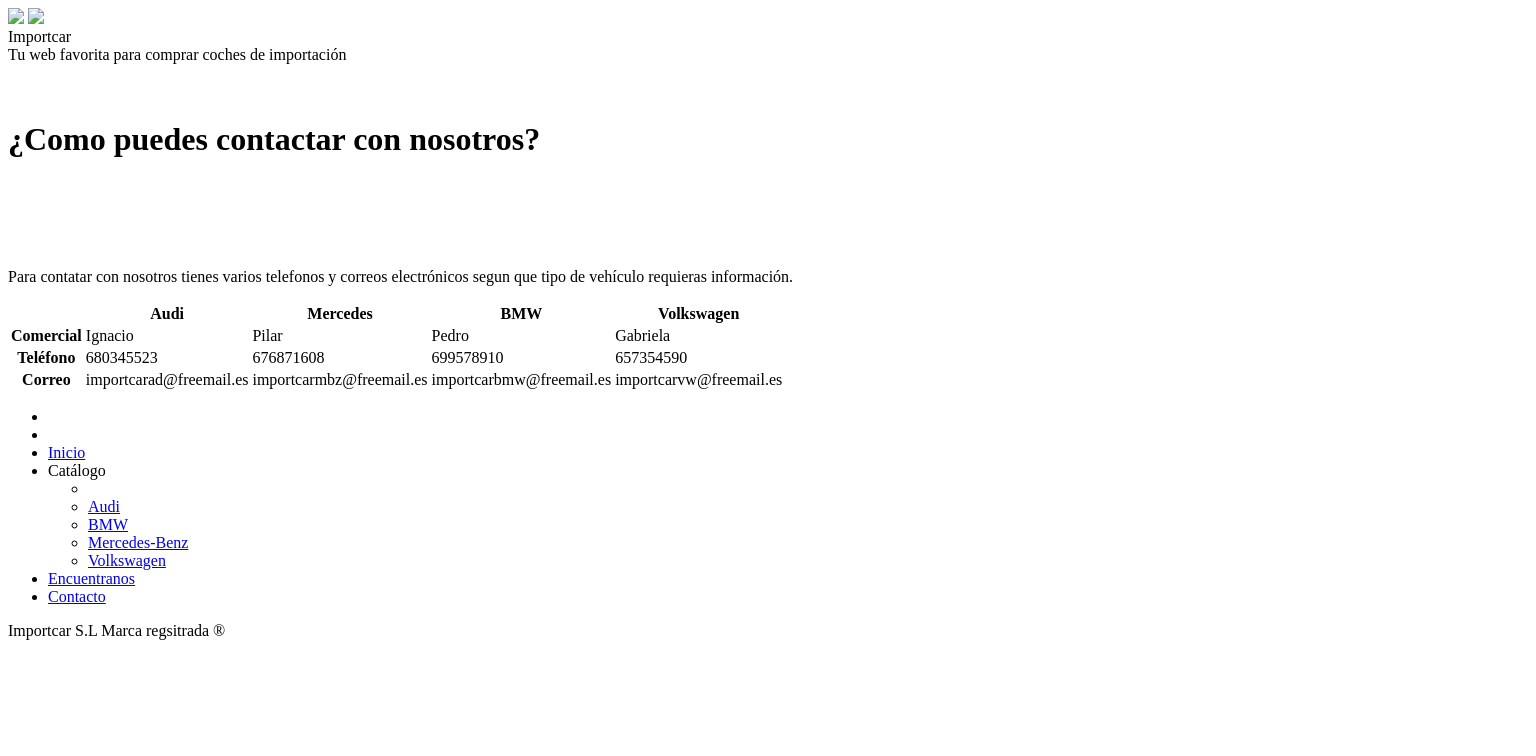
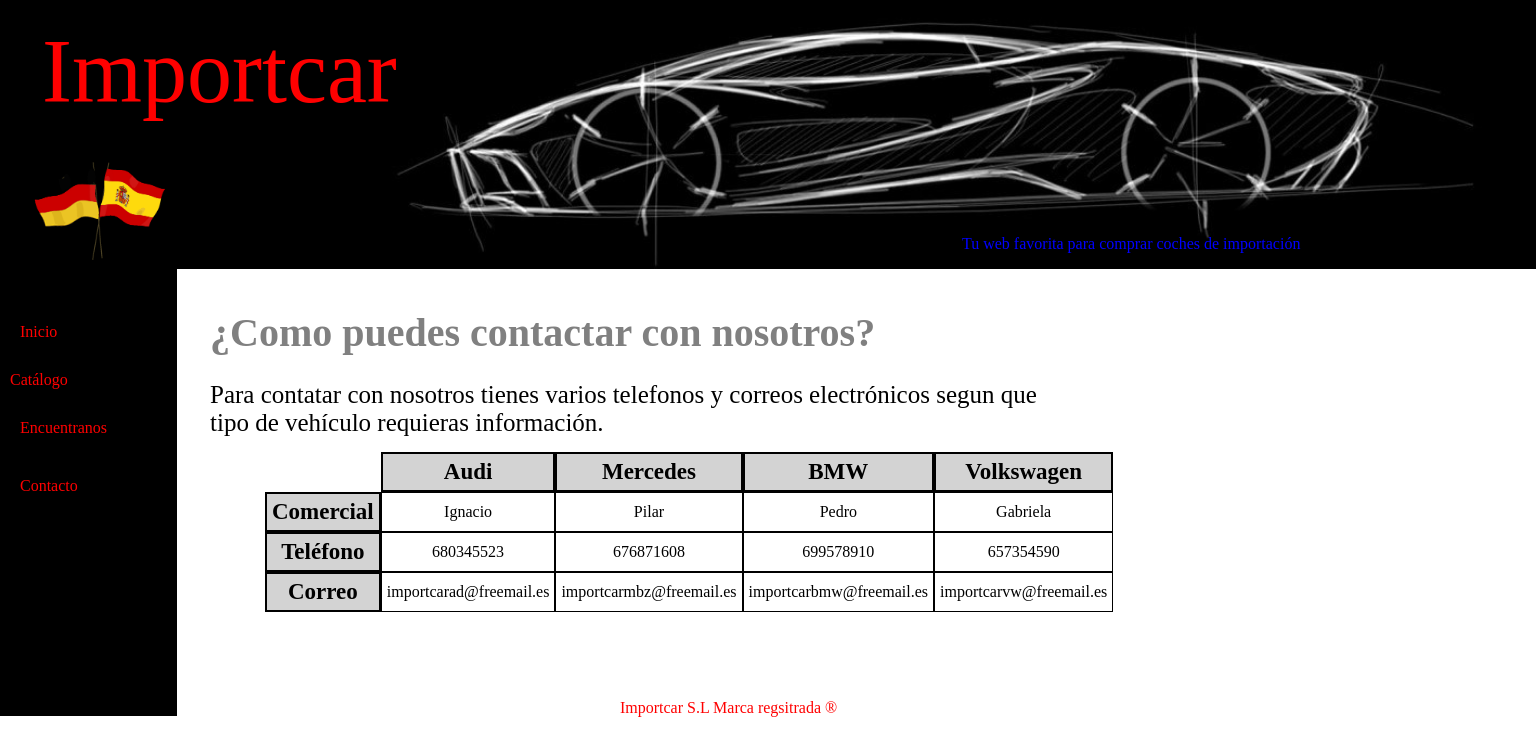
Before and after one commit to SergioAngelASIR/Pagina_web, a plain HTML site: page Contacto.html in a window 1280 px wide. Shown: the whole page, 1536 px wide, since content can reach past the window. Drawn offline with Linux system fonts and the light colour scheme.

Commit message:
Update Contacto.html

```diff
--- a/Contacto.html
+++ b/Contacto.html
@@ -2,13 +2,13 @@
 <html>
 <head>
 	<title>Importcar inicio</title>
-	<link href="..\css\estilocon.css" rel="stylesheet" type="text/css" media="screen">
+	<link href="estilocon.css" rel="stylesheet" type="text/css" media="screen">
 </head>
 <body >
 	<header>
 		<div class="caja">
-		<img src="../img/logoini.png" class="logo">
-		<img src="../img/cabecera1.jpg" class="fondo">
+		<img src="logoini.png" class="logo">
+		<img src="cabecera1.jpg" class="fondo">
 		<div class="texto1">Importcar</div>
 		<div class="texto2">Tu web favorita para comprar coches de importaci&oacute;n</div>
 		</div>
@@ -59,7 +59,7 @@
 			<ul>
 				<li></li>
 				<li></li>
-				<li><a href="Inicio.html">Inicio</a></li>
+				<li><a href="Index.html">Inicio</a></li>
 				<li id="cat">Cat&aacute;logo
 					<ul>
 						<li></li>
```
